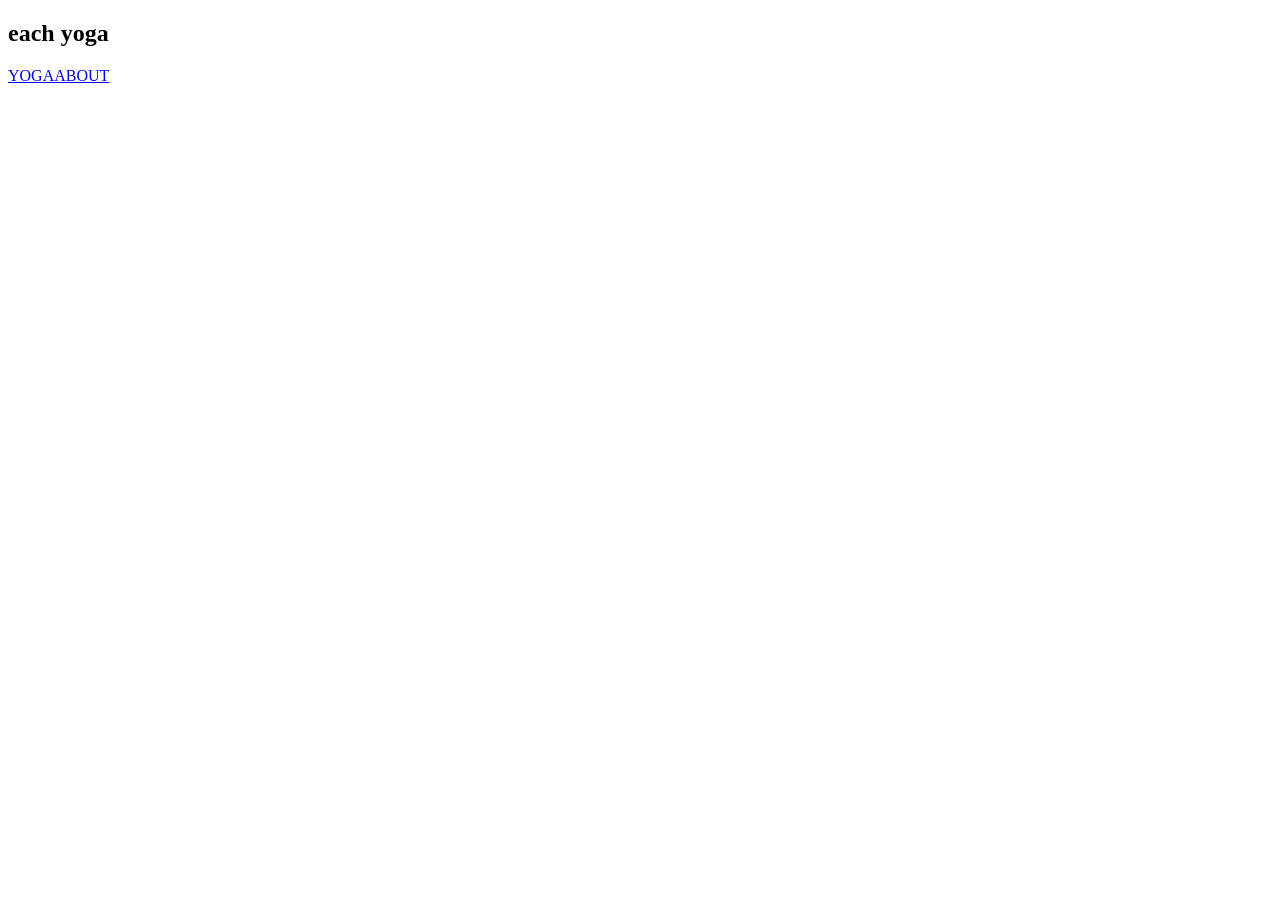
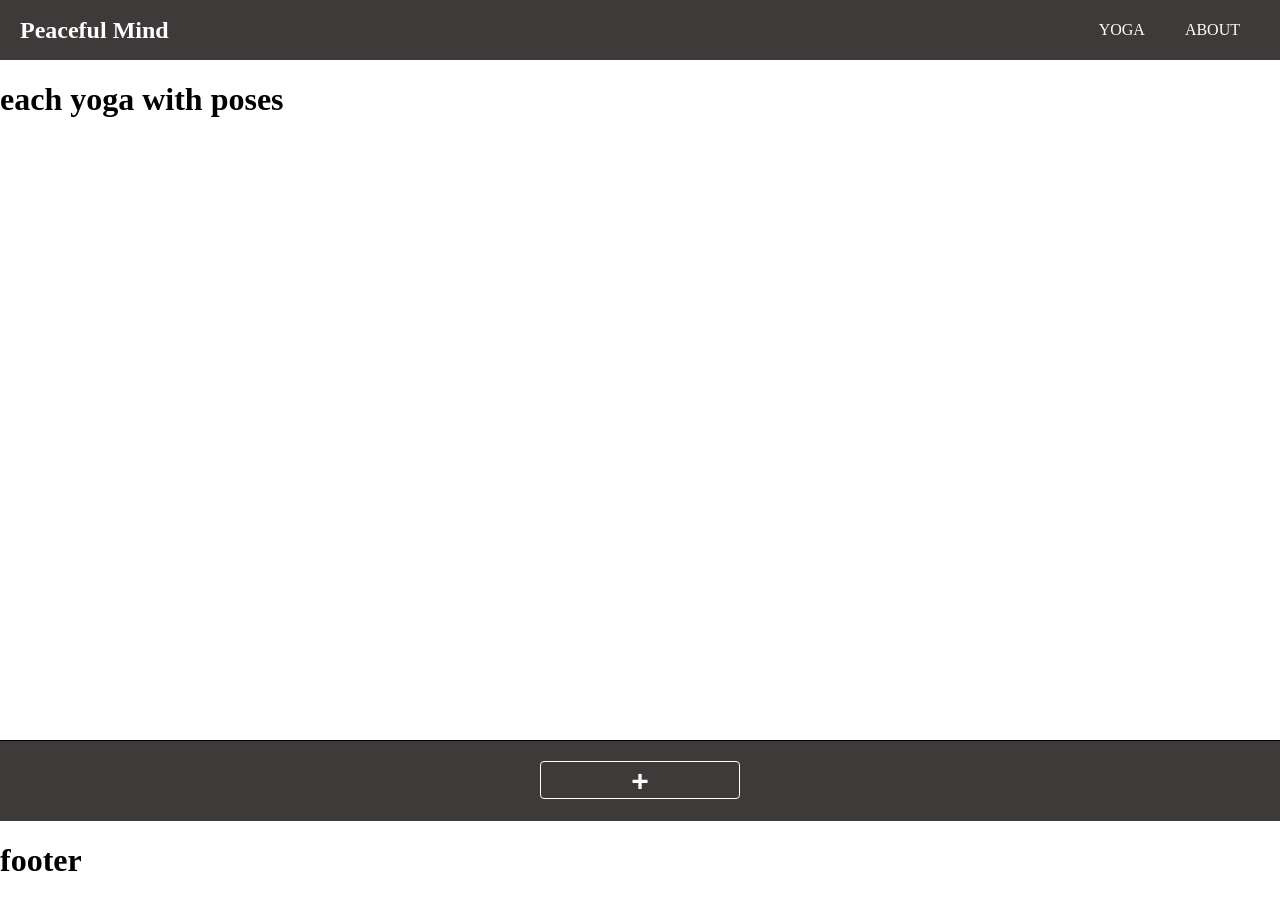
Before and after one commit to alirezansi/peaceful-mind, a React (Create React App) app in the folder project-four/front-end/yoga/: page /yogas/1 in a window 1280 px wide. Before the commit the page ends 800 px from the top, so only its background shows below. Built offline with nearby package versions, Linux system fonts and the light colour scheme.

Commit message:
made create route and get,post request in eachyoga page

```diff
--- a/project-four/front-end/yoga/src/components/EachYoga.jsx
+++ b/project-four/front-end/yoga/src/components/EachYoga.jsx
@@ -1,10 +1,10 @@
 import React, { Component } from 'react'
-// import { Redirect , Link } from 'react-router-dom'
+import axios from 'axios'
 import Navbar from './Navbar'
+import NewPoseForm from './NewPoseForm'
 
-
-// let baseURL = 'http://localhost:8000/api/v1/yogas/';
-
+let baseURL = 'http://localhost:8000/api/v1/yogas/';
+let baseURLPose = 'http://localhost:8000/api/v1/poses/';
 
 
 export default class EachYoga extends Component {
@@ -16,13 +16,21 @@ export default class EachYoga extends Component {
             description:'',
             benefits : '',
             video : '',
-        }
+        },
+        showForm:false
     }
 
 
+    showForm = (event) =>{
+        this.setState({
+            showForm : !this.state.showForm
+        })
+    }
+
 
     // componentDidMount() {
-    //     this.findPoses()
+    //     const yogaId = this.props.match.params.id
+    //     this.findPoses(yogaId)
     // }
 
     // findPoses= (yogaId) => {
@@ -36,7 +44,38 @@ export default class EachYoga extends Component {
     //     });
     // }
 
+    addPose = async (event) => {
+        event.preventDefault()
+        console.log(this.state.newPose)
+        try {
+            const response = await axios.post(baseURLPose, this.state.newPose)
 
+            const copyPoses = [...this.state.poses]
+            copyPoses.push(response.data)
+            this.setState({
+                poses: copyPoses,
+                newPose: {
+                    name: '',
+                    description: '',
+                    benefits: '',
+                    video:'',
+                    yoga: ''
+                }
+            })
+        }
+        catch (err) {
+            console.log(`oh no error again`, err)
+        }
+    }
+
+    handleChangePose = (event) => {
+        const copyNewPose = { ...this.state.newPose }
+        copyNewPose[event.target.id] = event.target.value
+
+        this.setState({
+            newPose: copyNewPose
+        })
+    }
 
 
 
@@ -45,10 +84,14 @@ export default class EachYoga extends Component {
     render() {
         return (
             <div>
-                <h2>each yoga</h2>
+
 
                 <div>
                     <Navbar />
+                </div>
+                <h1>each yoga with poses</h1>
+                <div className='empty'>
+
                 </div>
                 <div>
                     {
@@ -63,13 +106,22 @@ export default class EachYoga extends Component {
                         })
                     }
                 </div>
+                <div className='plusShow'>
+                <button onClick={(event)=> this.showForm(event)}>+</button>
+                </div>
+                {this.state.showForm ?
+                <div className='newPose'>
+                <NewPoseForm
+                newPose={this.state.newPose}
+                handleChangePose={this.handleChangePose}
+                addPose={this.addPose}
+                yogaId={this.props.match.params.id}
+                />
+                </div>
+                : ''}
                 <div>
-
+                    <h1>footer</h1>
                 </div>
-
-
-
-
             </div>
         )
     }
--- a/project-four/front-end/yoga/src/components/Navbar.jsx
+++ b/project-four/front-end/yoga/src/components/Navbar.jsx
@@ -6,8 +6,14 @@ import {Link} from 'react-router-dom'
 export default function Navbar(props) {
     return (
         <div className='navbar'>
-            <Link to={`/yogas`} >YOGA</Link>
-            <Link to={`/about`} >ABOUT</Link>
+            <div>
+                <h2 className='peaceful' >Peaceful Mind</h2>
+            </div>
+            <div>
+                <Link className='nav-link' to={`/yogas`} >YOGA</Link>
+                <Link className='nav-link' to={`/about`} >ABOUT</Link>
+            </div>
+
         </div>
     )
 }
--- /dev/null
+++ b/project-four/front-end/yoga/src/components/NewPoseForm.jsx
@@ -0,0 +1,16 @@
+import React from 'react'
+
+export default function NewPoseForm(props) {
+    return (
+        <div>
+                <form className='form' onSubmit={props.addPose}>
+                    <h3>Create New Pose</h3>
+                    <input type='text' id='name' value={props.newPose.name} onChange={props.handleChangePose} placeholder='name' />
+                    <input type='text' id='description' value={props.newPose.description} onChange={props.handleChangePose} placeholder='description' />
+                    <input type='text' id='benefits' value={props.newPose.benefits} onChange={props.handleChangePose} placeholder='benefits'/>
+                    <input type='text' id='video' value={props.newPose.video} onChange={props.handleChangePose} placeholder='video url'/>
+                    <input type='submit' ></input>
+                </form>
+        </div>
+    )
+}
--- a/project-four/front-end/yoga/src/components/NewYogaForm.jsx
+++ b/project-four/front-end/yoga/src/components/NewYogaForm.jsx
@@ -3,9 +3,10 @@ import React from 'react'
 export default function NewYogaForm(props) {
     return (
         <div>
-            <form onSubmit={props.addYoga}>
-                    <input type='text' id='name' value={props.newYoga.name} onChange={props.handleChange} />
-                    <input type='text' id='img' value={props.newYoga.img} onChange={props.handleChange} />
+            <form className='form' onSubmit={props.addYoga}>
+                    <h3>Create New Section</h3>
+                    <input type='text' placeholder='Name' id='name' value={props.newYoga.name} onChange={props.handleChange} />
+                    <input type='text' placeholder='Img url' id='img' value={props.newYoga.img} onChange={props.handleChange} />
                     <input type='submit' ></input>
                 </form>
         </div>
--- a/project-four/front-end/yoga/src/components/Yoga.jsx
+++ b/project-four/front-end/yoga/src/components/Yoga.jsx
@@ -16,8 +16,18 @@ export default class Yoga extends Component {
         newYoga:{
             name: '',
             img:''
-        }
+        },
+        showForm: false
     }
+
+
+    showForm = (event) =>{
+        this.setState({
+            showForm : !this.state.showForm
+        })
+    }
+
+
 
 
     componentDidMount() {
@@ -92,24 +102,31 @@ render(){
             <div>
                 <Navbar />
             </div>
-
-            <div>
+            <div className='yogas'>
                 {this.state.yogas.map(yoga=>{
                     return(
-                        <div key={yoga.id} >
-                            <h2><Link to={`/yogas/${yoga.id}/`}>{yoga.name}</Link></h2>
+                        <div className='yoga' key={yoga.id} >
+                            <h2><Link className='linkYoga'  to={`/yogas/${yoga.id}/`}>{yoga.name}</Link></h2>
                             <img src={yoga.img} alt='' />
                         </div>
                     )
                 })}
             </div>
-            <div>
+            <div className='plusShow'>
+                <button onClick={(event)=> this.showForm(event)}>+</button>
+            </div>
+            { this.state.showForm ?
+
+            <div className='yogaForm'>
                 <NewYogaForm
                     newYoga={this.state.newYoga}
                     handleChange={this.handleChange}
                     addYoga={this.addYoga}
                 />
-            </div>
+            </div> : ''
+
+            }
+
 
 
 
--- a/project-four/front-end/yoga/src/index.css
+++ b/project-four/front-end/yoga/src/index.css
@@ -1,3 +1,121 @@
 img{
-    width:200px
+    width:100%;
+    height: 100%;
 }
+
+body{
+    width: 100%;
+    height: 100%;
+    margin: 0;
+    background-color: rgb(255, 255, 255);
+}
+
+
+.navbar{
+    display: flex;
+    align-items: center;
+    justify-content: space-between;
+    background-color: rgb(63, 58, 58);
+    width: 100%;
+    height: 60px;
+}
+
+.peaceful{
+    color: white;
+    font-family: 'Lobster', cursive;
+    margin-left: 20px;
+}
+
+
+.nav-link{
+    text-decoration: none;
+    margin-right: 40px;
+    color: white;
+    transition: 0.5s;
+}
+.nav-link:hover{
+    color: rgb(29, 24, 24);
+}
+
+.yogas{
+   display: flex;
+   flex-wrap: wrap;
+   margin: 20px;
+   align-items: center;
+   justify-content: center;
+}
+
+.yoga{
+    margin: 20px;
+    text-align: center;
+    height: 350px;
+    width: 350px;
+    margin-top: 70px;
+}
+
+.linkYoga{
+    position: absolute;
+    margin-left: -30px;
+    margin-top: 150px;
+    text-decoration: none;
+    color: white;
+    transition: 1s;
+}
+.linkYoga:hover{
+    transform: scale(1.2);
+}
+
+
+.yogaForm,.newPose{
+    text-align: center;
+    background-color: rgb(63, 58, 58);
+    padding: 40px;
+}
+.form{
+    display: flex;
+    flex-direction: column;
+    justify-content: center;
+    align-items: center;
+}
+h3{
+    color: white;
+    font-size: 25px;
+}
+
+
+.plusShow{
+    text-align: center;
+    border-top: 1px solid black;
+    height: 40px;
+    padding-top: 20px;
+    padding-bottom: 20px;
+    background-color:rgb(63, 58, 58);
+}
+input[type=submit],input[type=text]{
+    width: 200px;
+    padding: 12px 20px;
+    margin: 8px 0;
+    box-sizing: border-box;
+  }
+button{
+    display: inline-block;
+    height: 38px;
+    padding: 0 30px;
+    color: rgb(255, 255, 255);
+    text-align: center;
+    font-size: 30px;
+    font-weight: 600;
+    line-height: 38px;
+    text-decoration: none;
+    white-space: nowrap;
+    background-color: transparent;
+    border-radius: 4px;
+    border: 1px solid white;
+    transition: 0.5s;
+    margin-bottom: 10px;
+    width: 200px;
+ }
+
+  .empty{
+      height: 600px;
+  }
```
